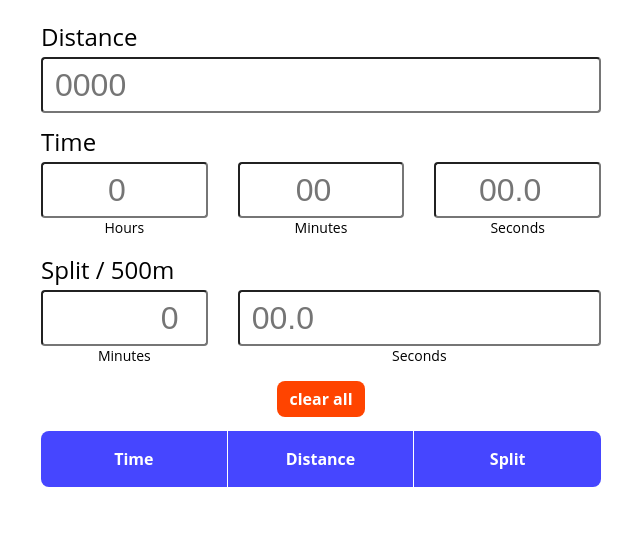
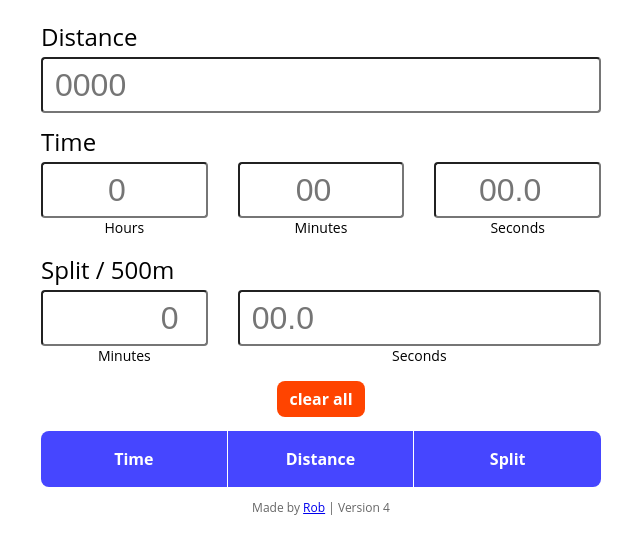
Before and after one commit to robbertkooiman/split-calc, a React (Create React App) app: page / in a window 1280 px wide. Shown: the top 554 px of the page, without its empty margins (319-959 px from the left). Built offline with nearby package versions, Linux system fonts and the light colour scheme.

Commit message:
Added footer

```diff
--- a/src/App.js
+++ b/src/App.js
@@ -6,6 +6,7 @@ import History from './History';
 import { useEffect, useState } from 'react';
 import Button from './Button';
 import ButtonGroup from './ButtonGroup';
+import Footer from './Footer';
 
 const SPLIT_DISTANCE = 500;
 
@@ -108,6 +109,7 @@ function App() {
         <Button onClick={calculateSplit}>Split</Button>
       </ButtonGroup>
       <History history={history}></History>
+      <Footer></Footer>
     </div >
   );
 }
--- /dev/null
+++ b/src/Footer.js
@@ -0,0 +1,12 @@
+import React from 'react';
+import './Footer.scss';
+
+function Footer({ }) {
+    return (
+        <footer>
+            <p>Made by <a href="https://robbertkooiman.com">Rob</a> | Version 4</p>
+        </footer>
+    );
+}
+
+export default Footer;
--- /dev/null
+++ b/src/Footer.scss
@@ -0,0 +1,5 @@
+footer {
+    text-align: center;
+    font-size: 12px;
+    color: rgba(0,0,0,0.6);
+}
--- a/src/History.scss
+++ b/src/History.scss
@@ -9,7 +9,7 @@
     }
     .Comment {
         font-style: italic;
-        font-size: 12px;
+        font-size: 14px;
         color: rgba(0,0,0,0.6);
         margin: 0;
     }
```
Also changed, not shown: public/logo192.png (deleted), public/logo512.png (deleted).
